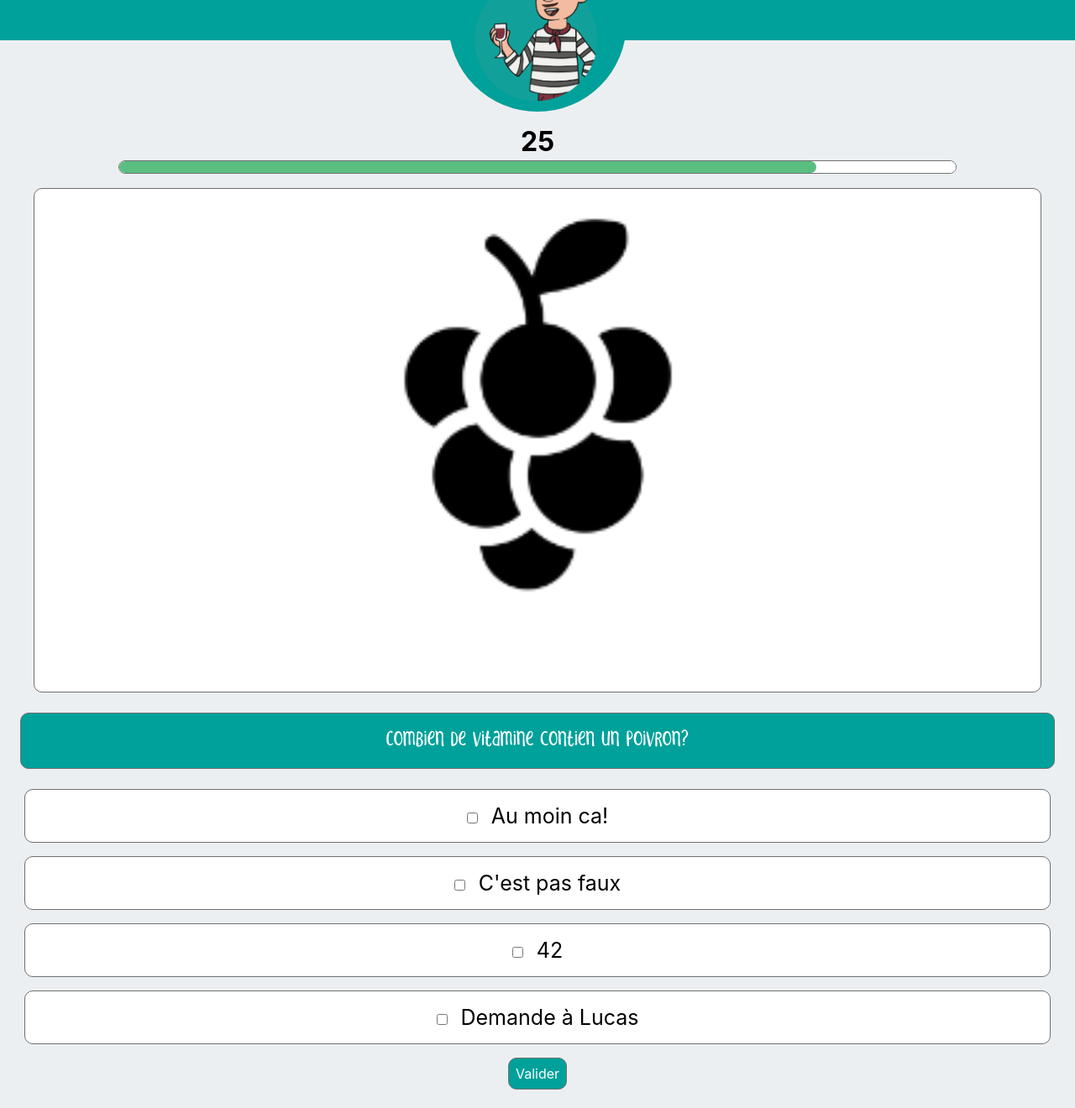
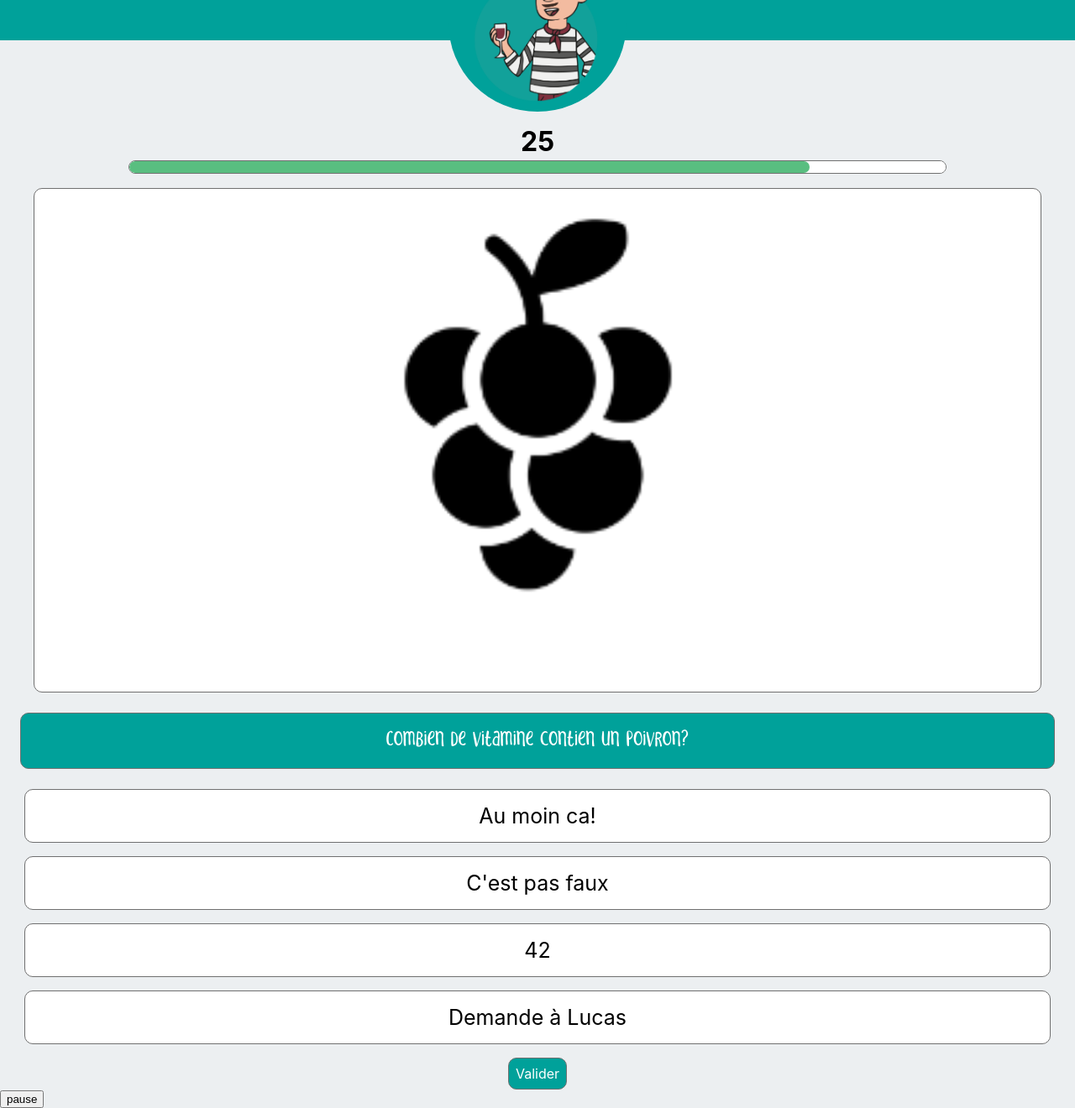
Before and after one commit to jojo051/demo-tonton, a React (Create React App) app: page /4 in a window 1280 px wide. Shown: the whole page at 84% size. Before the commit the page ends 1298 px from the top, so only its background shows below. Built offline with nearby package versions, Linux system fonts and the light colour scheme.

Commit message:
add pause

```diff
--- a/src/component/QuestionPoivron.css
+++ b/src/component/QuestionPoivron.css
@@ -74,3 +74,14 @@ body {
   display: flex;
   justify-content: space-around;
 }
+
+.screen-pause{
+
+  background-color: tomato;
+  z-index: 1;
+}
+
+.counter-container{
+  text-align: center;
+  margin: 1rem ;
+}
--- a/src/component/QuestionPoivron.jsx
+++ b/src/component/QuestionPoivron.jsx
@@ -1,5 +1,5 @@
 import React, { useState,useEffect } from 'react';
-import './QCM.css';
+import './QuestionPoivron.css';
 import questions from '../data/questions';
 import img from '../img/noun_grapes_3070556.png';
 import { useHistory } from 'react-router-dom';
@@ -14,7 +14,7 @@ function QuestionPoivron() {
   const history = useHistory();
   const MAX_DURATION = 30;
   const [timeleft, setTimeleft] = useState(MAX_DURATION);
-
+  const [pause, setPause ] = useState( false )
   const handleChangeCheckbox1 = () => {
     setCheckbox1(!checkbox1);
   };
@@ -41,20 +41,19 @@ function QuestionPoivron() {
     }
   };
 
-  useEffect(() => {
-    if (timeleft > 0) {
+
+    const timer =()=> {
+    if (timeleft > 0 && pause === false) {
       setTimeout(() => setTimeleft(timeleft - 1), 1000);
-    } else {
-      history.push('/');
     }
-  }, [timeleft, history]);
+  }
+  timer()
 
   return (
-    <>
+    <div className={pause === true ? "screen-pause":"" }>
       <BorderTopHome />
       <div
         className="counter-container"
-        style={{ textAlign: 'center', margin: '1rem 0' }}
       >
         <h1 style={{ margin: '0' }}>{timeleft}</h1>
         <progress className="counter" max={MAX_DURATION} value={timeleft} />
@@ -145,8 +144,11 @@ function QuestionPoivron() {
         <button className="check-result-button" onClick={checkResult}>
           Valider
         </button>
+        </div>
+        <div>
+        <button type="button" className="" onClick={() => setPause(pause == false ? true : false) } > pause </button>
       </div>
-    </>
+    </div>
   );
 }
 
```
